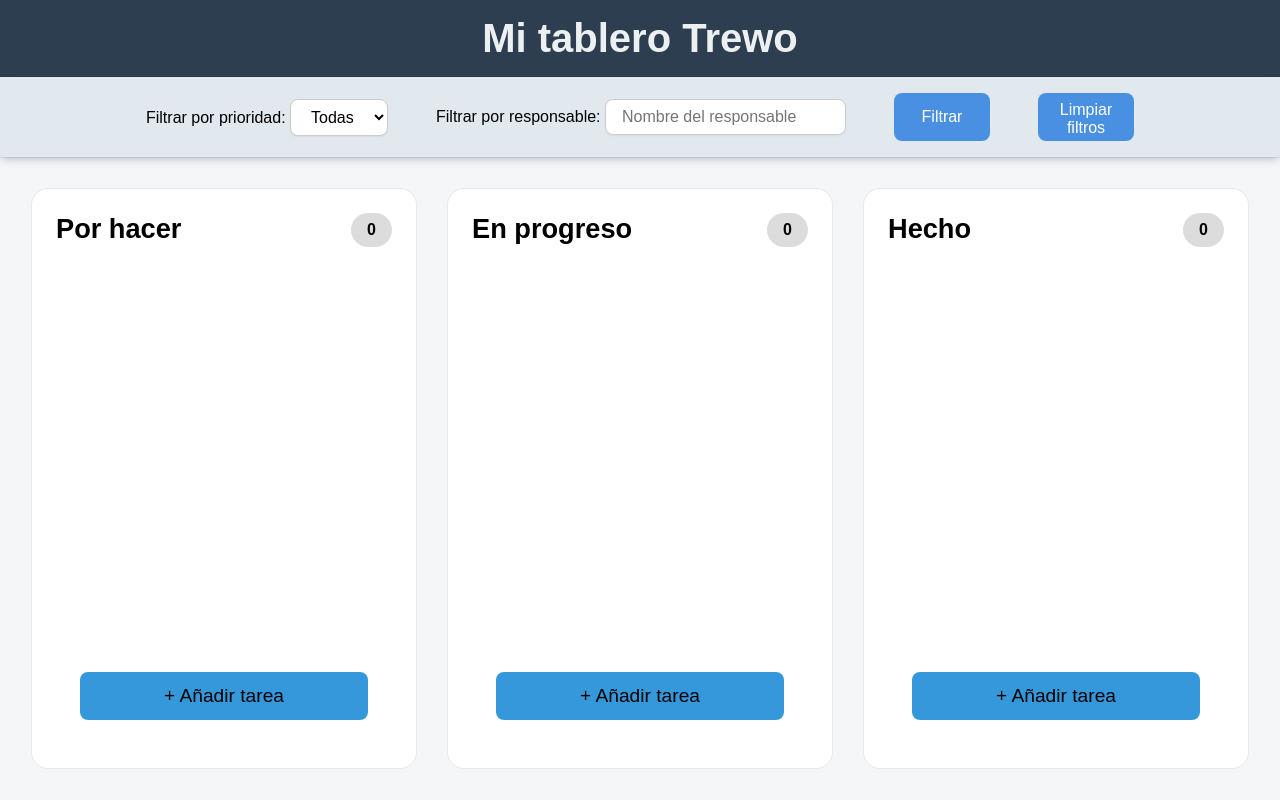
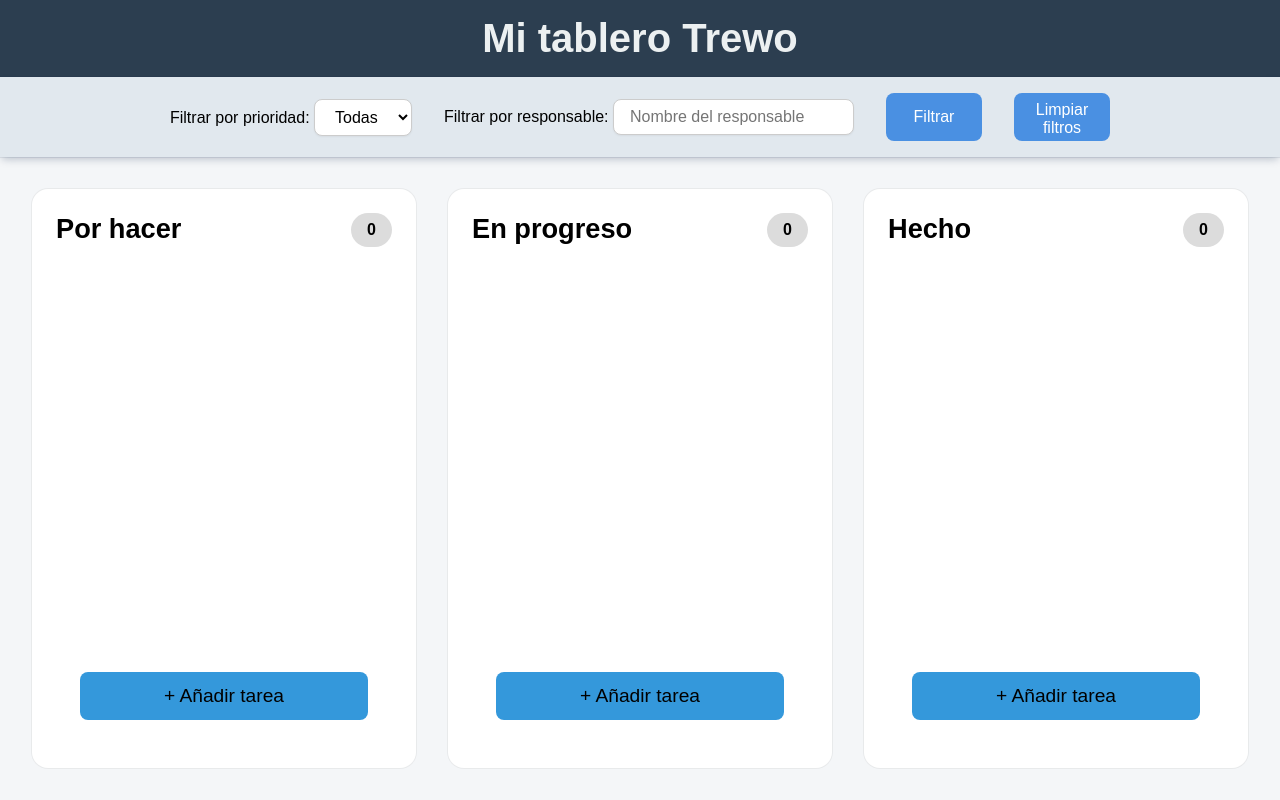
Before and after one commit to Wilberth08-maker/Modulo_3.-Desarrollo-avanzado-en-JavaScript, a website: page gestor-tareas/index.html in a window 1280 px wide. Drawn offline with Linux system fonts and the light colour scheme; no server answers.

Commit message:
Se termino el diseño de la app de Trewo

```diff
--- a/gestor-tareas/style.css
+++ b/gestor-tareas/style.css
@@ -296,9 +296,10 @@
     padding: 1rem;
     display: flex;
     flex-wrap: wrap;
+    text-align: center;
     justify-content: space-between;
     justify-content: center;
-    gap: 3rem;
+    gap: 2rem;
     align-items: center;
     box-shadow: rgba(9, 30, 66, 0.25) 0px 4px 8px -2px, rgba(9, 30, 66, 0.08) 0px 0px 0px 1px;
 }
```
